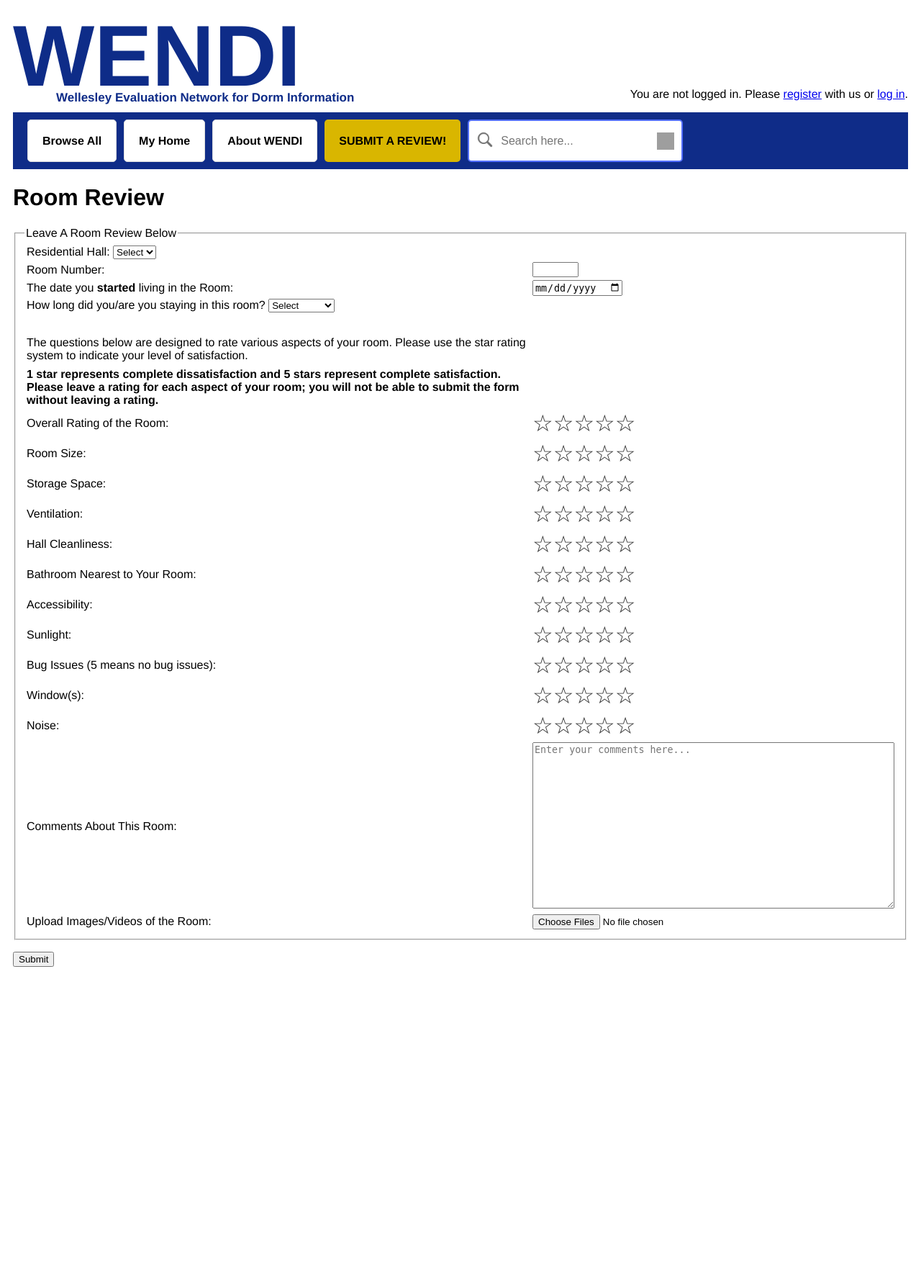
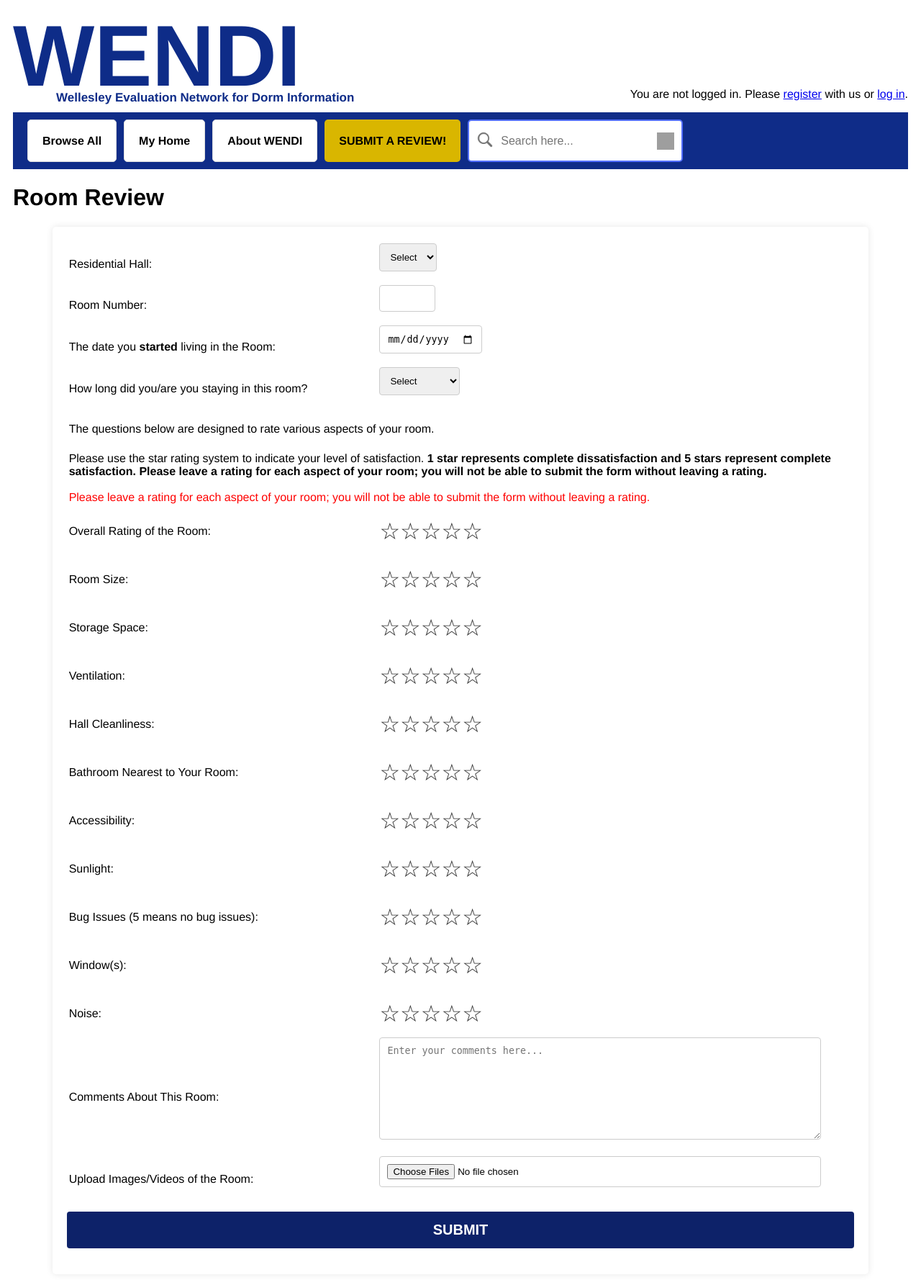
Before and after one commit to yanziv/WENDI, a Flask app: template templates/form.html in a window 1280 px wide. Shown: the whole page at 72% size. Before the commit the page ends 1343 px from the top, so only its background shows below. Run offline with Flask 3, Linux system fonts and the light colour scheme; the template is opened without the code that fills it, so the values that code supplies are empty; grey boxes are pictures that could not be loaded.

Commit message:
add css to form and dorm.html

```diff
--- a/static/style.css
+++ b/static/style.css
@@ -375,7 +375,88 @@ body.base{
   box-shadow: inset 0 2px 5px rgba(0, 0, 0, 0.2);
 }
 
-/* star rating for the review form */
+/* Review Form PAGE APPEARANCE - form.html*************** */
+.review-form {
+  background-color: #fff;
+  padding: 20px;
+  border-radius: 5px;
+  margin: auto;
+  width: 88%; /* Adjust the width as needed */
+  box-shadow: 0 0 10px rgba(0, 0, 0, 0.1); /* subtle shadow for depth */
+}
+
+.review-form h1 {
+  margin-bottom: 20px;
+}
+
+.review-form fieldset {
+  border: none;
+  margin: 0;
+  padding: 0;
+}
+
+.review-form label {
+  display: inline-block;
+  margin: 15px 0 10px;
+}
+
+.review-form input,
+.review-form select,
+.review-form textarea {
+  width: auto;
+  padding: 10px;
+  margin-bottom: 15px; /* Space between inputs */
+  border: 1px solid #ccc;
+  border-radius: 4px;
+  display: inline-block;
+}
+
+.review-form .explanation {
+  padding-top: 20px;
+}
+
+.review-form .warning {
+  color: red;
+  padding-top: 15px;
+}
+
+.review-form input[type='submit'] {
+  background-color: #0d2269;
+  color: white;
+  font-weight: 700;
+  font-size: 20px;
+  padding: 14px 20px;
+  border: none;
+  border-radius: 4px;
+  cursor: pointer;
+  display: block;
+  width: 100%;
+  box-sizing: border-box
+}
+
+.review-form input[type='submit']:hover {
+  background-color: #0d236985;
+}
+
+/* Adjust the full-width of the note before star ratings */
+.review-form .full-width {
+  width: 100%;
+  display: block;
+}
+
+.review-form textarea#comments {
+  height: 120px;
+  border: 1px solid #ccc;
+  width: 90%;
+}
+
+.review-form input[type='file'] {
+  border: 1px solid #ccc;
+  display: block;
+  padding: 10px;
+  width: 90%;
+}
+
 .star-rating {
   direction: rtl; /* Right-to-left */
   display: inline-flex;
--- a/templates/dorm.html
+++ b/templates/dorm.html
@@ -8,8 +8,8 @@ WENDI {{dormname}}
 
 {% block main_content %}
 <h1>{{dormname}}</h1>
-
-<form>
+<div class="dorm-display">
+<form class="dorm-filter">
     <label for="room-type">Filter by: </label>
     <select id="room-type" name="room-type" required>
         <option value="All">All</option>
@@ -30,6 +30,8 @@ WENDI {{dormname}}
     {% endfor %}
 
 </div>
+</div>
+
 
 
 {% endblock %}
--- a/templates/form.html
+++ b/templates/form.html
@@ -1,26 +1,19 @@
 {% extends "base.html" %}
 {% block title %} WENDI Review Form {% endblock %}
+
 {% block main_content %}
 
-<!-- the following is a Javascript function that updates the text based on the slider's value.-->
-<script>
-    // this function updates the text to show current val of the slider
-    function updateSliderValue(value, outputId) {
-        document.getElementById(outputId).innerText = value;
-    }
-
-</script>
-
 <h1>Room Review</h1>
-
+<div class="review-form">
 <form method="POST" action="{{ url_for('review') }}" enctype="multipart/form-data" onsubmit="return validateForm()">
 
     <fieldset>
-        <legend>Leave A Room Review Below</legend>
         <table>
             <tr>
                 <td>
                     <label for="res-hall">Residential Hall: </label>
+                </td>
+                <td>
                     <select id="res-hall" name="res-hall" required>
                     <option value="">Select</option>
                     {% for dorm in dorms %}
@@ -40,6 +33,8 @@
             <tr>
                 <td>
                     <label for="length-of-stay">How long did you/are you staying in this room? </label>
+                </td>
+                <td>
                     <select id="length-of-stay" name="length-of-stay" required>
                     <option value="">Select</option>
                         <option value="Winter">Winter</option>
@@ -52,14 +47,21 @@
             </tr>
 
             <tr>
-                <td style="padding-top: 30px;">
+                <td class="explanation" colspan="2">
                     The questions below are designed to rate various aspects of your room.
-                    Please use the star rating system to indicate your level of satisfaction.
                 </td>
             </tr>
+
             <tr>
-                <td style="padding-top: 5px;">
+                <td class="explanation" colspan="2">
+                    Please use the star rating system to indicate your level of satisfaction.
                     <strong>1 star represents complete dissatisfaction and 5 stars represent complete satisfaction.
+                    Please leave a rating for each aspect of your room; you will not be able to submit the form without leaving a rating.</strong>
+                </td>
+            </tr>
+
+            <tr>
+                <td class="warning" colspan="2">
                     Please leave a rating for each aspect of your room; you will not be able to submit the form without leaving a rating.</strong>
                 </td>
             </tr>
@@ -213,9 +215,9 @@
         </table>
     </fieldset>
 
-        <p> <input type='submit' value='Submit'> </p>
+        <p> <input type='submit' value='SUBMIT'> </p>
 
 </form>
-
+</div>
 
 {% endblock %}
```
Also changed, not shown: other parts of static/style.css (+54 -8 lines), static/app-all.txt (deleted).
